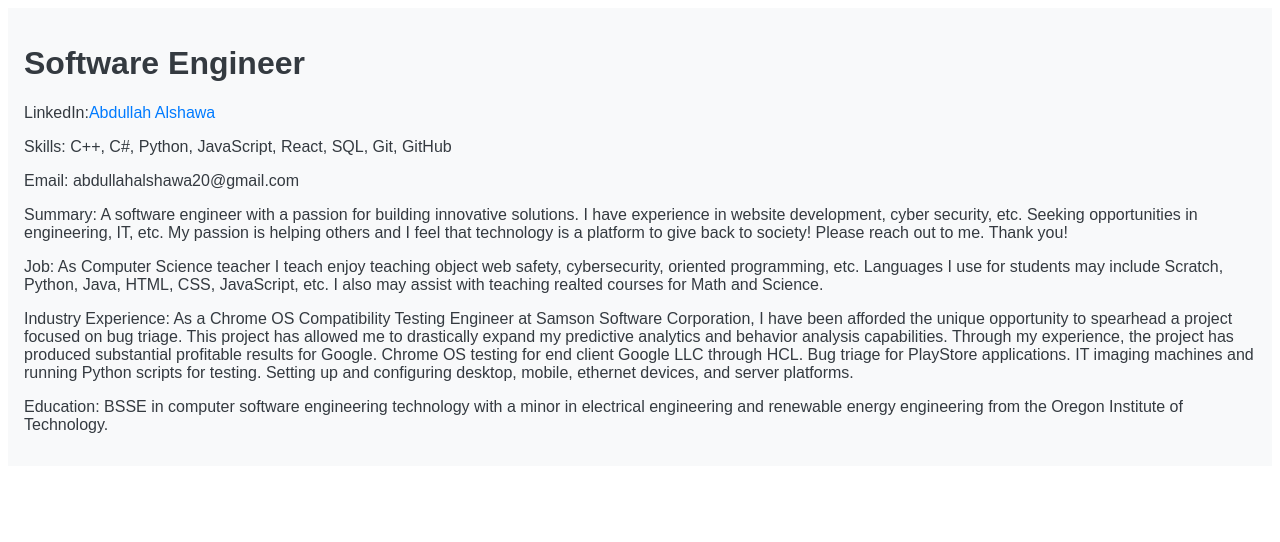
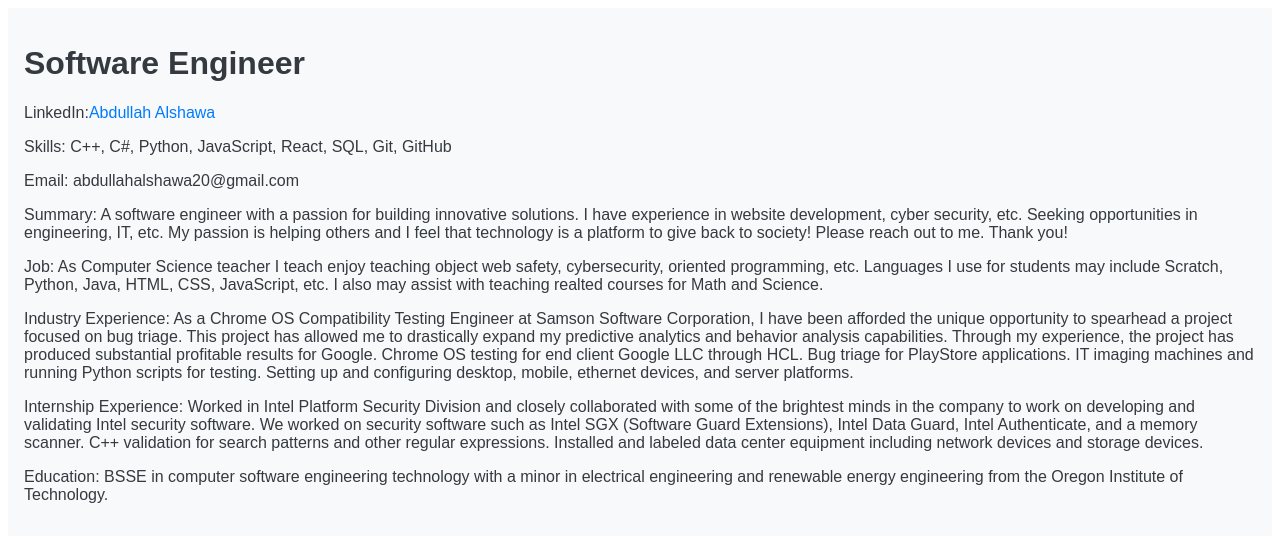
Before and after one commit to aalshawa97/Resume, a React (Vite) app: page / in a window 1280 px wide. Shown: the top 542 px of the page. Built offline with nearby package versions, Linux system fonts and the light colour scheme.

Commit message:
Update App.jsx

```diff
--- a/src/App.jsx
+++ b/src/App.jsx
@@ -55,6 +55,9 @@ export default function App() {
           Industry Experience: As a Chrome OS Compatibility Testing Engineer at Samson Software Corporation, I have been afforded the unique opportunity to spearhead a project focused on bug triage. This project has allowed me to drastically expand my predictive analytics and behavior analysis capabilities. Through my experience, the project has produced substantial profitable results for Google. Chrome OS testing for end client Google LLC through HCL. Bug triage for PlayStore applications. IT imaging machines and running Python scripts for testing. Setting up and configuring desktop, mobile, ethernet devices, and server platforms.
         </p>
         <p>
+          Internship Experience: Worked in Intel Platform Security Division and closely collaborated with some of the brightest minds in the company to work on developing and validating Intel security software. We worked on security software such as Intel SGX (Software Guard Extensions), Intel Data Guard, Intel Authenticate, and a memory scanner. C++ validation for search patterns and other regular expressions. Installed and labeled data center equipment including network devices and storage devices.
+        </p>
+        <p>
           Education: BSSE in computer software engineering technology with a minor in electrical engineering and renewable energy engineering from the Oregon Institute of Technology.
         </p>
       </main>
```
